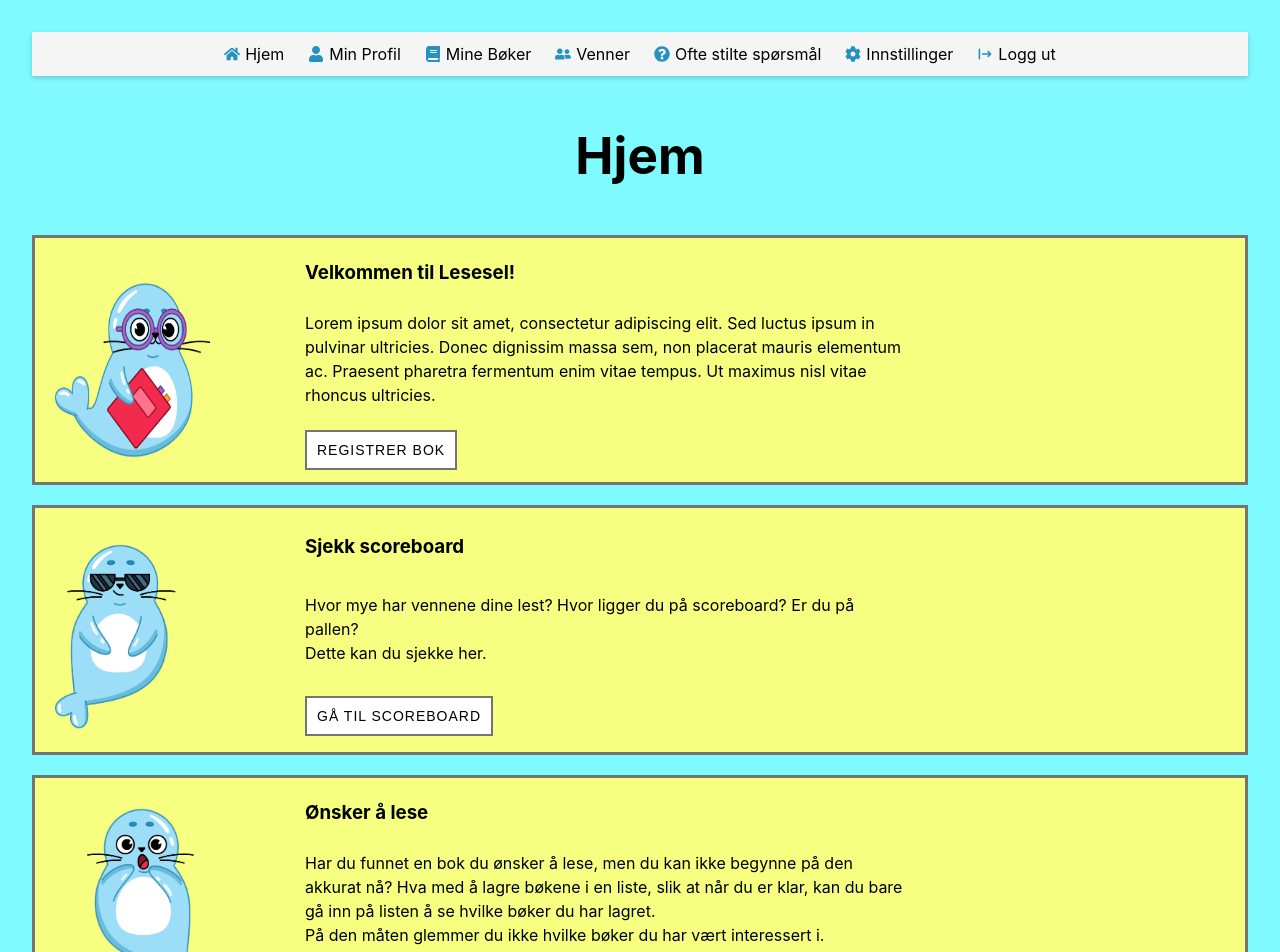
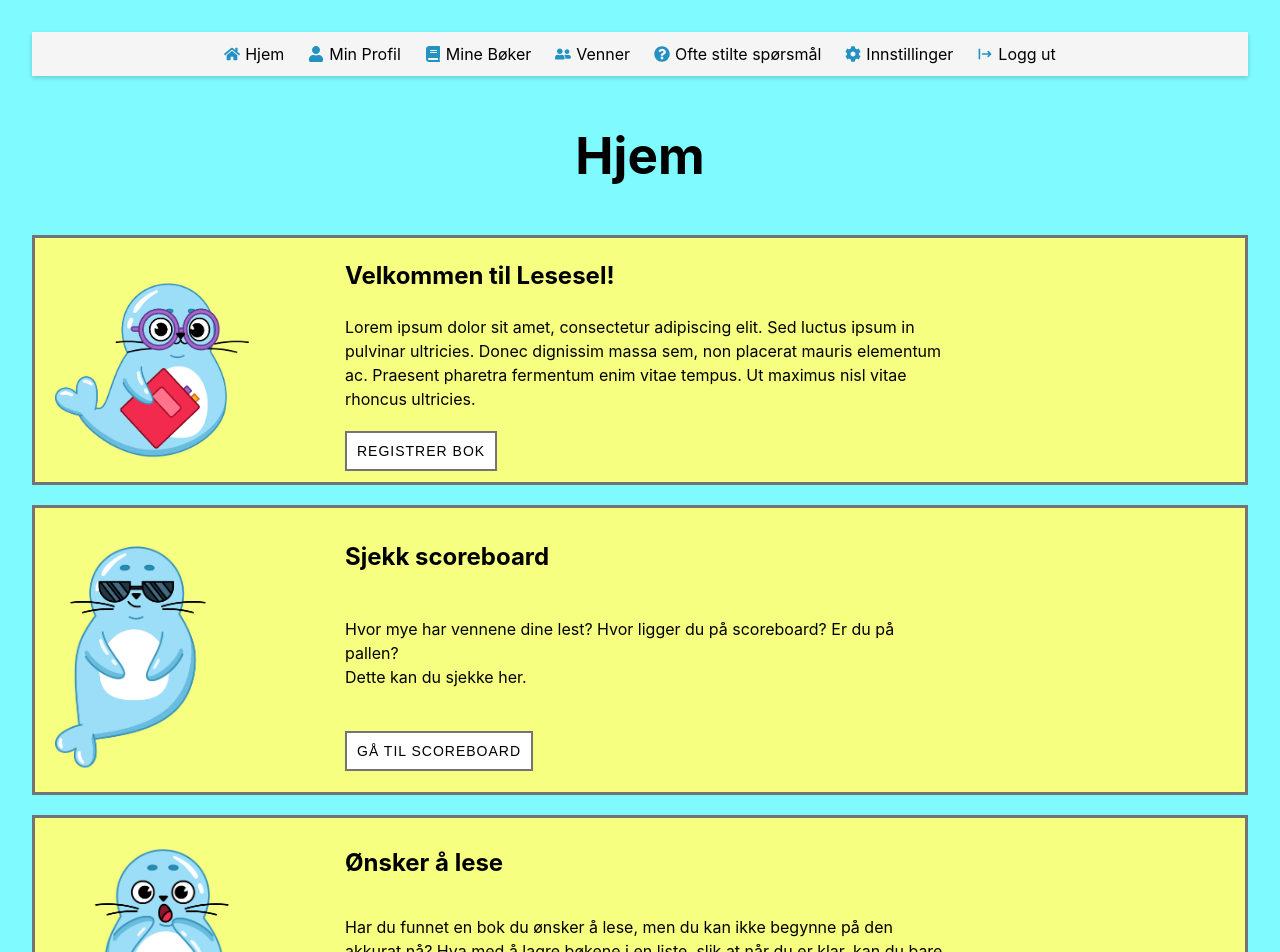
Before and after one commit to omrosand/lesesel, a React (Vite) app: page / in a window 1280 px wide. Shown: the top 952 px of the page. Built offline with nearby package versions, Linux system fonts and the light colour scheme.

Commit message:
seo fixes

```diff
--- a/index.html
+++ b/index.html
@@ -1,13 +1,18 @@
 <!DOCTYPE html>
 <html lang="en">
+
 <head>
   <meta charset="UTF-8" />
   <link rel="icon" type="image/svg+xml" href="/vite.svg" />
   <meta name="viewport" content="width=device-width, initial-scale=1.0" />
+  <meta name="description"
+    content="Lesesel er en nettside for barneskoleelever. Her kan du registrere bøker, vinne digitale trofeer, legge til venner og konkurrere med dem." />
   <title>Lesesel</title>
 </head>
+
 <body>
   <div id="root"></div>
   <script type="module" src="/src/main.jsx"></script>
 </body>
+
 </html>
--- a/src/App.css
+++ b/src/App.css
@@ -196,7 +196,7 @@ article {
 
 .homeCard img {
   margin: 20px;
-  max-width: 20vh;
+  max-width: 25vh;
   height: auto;
   width: 100%;
 }
--- a/src/pages/Home.jsx
+++ b/src/pages/Home.jsx
@@ -6,9 +6,9 @@ const Home = () => {
       <h1>Hjem</h1>
       <ul children="homeCardList">
         <li className="homeCard">
-          <img src="/src/img/Sel11.png" />
+          <img src="/src/img/Sel11.png" alt="sel med bok"/>
           <article>
-            <h3>Velkommen til Lesesel!</h3>
+            <h2>Velkommen til Lesesel!</h2>
             <p>
               Lorem ipsum dolor sit amet, consectetur adipiscing elit. Sed
               luctus ipsum in pulvinar ultricies. Donec dignissim massa sem, non
@@ -24,9 +24,9 @@ const Home = () => {
         </li>
 
         <li className="homeCard">
-          <img src="/src/img/Sel7.png" />
+          <img src="/src/img/Sel7.png" alt="sel med solbriller" />
           <article>
-            <h3>Sjekk scoreboard</h3>
+            <h2>Sjekk scoreboard</h2>
             <p>
               Hvor mye har vennene dine lest? Hvor ligger du på scoreboard? Er du på pallen?  <br/>
               Dette kan du sjekke her.
@@ -39,9 +39,9 @@ const Home = () => {
           </article>
         </li>
         <li className="homeCard">
-          <img src="/src/img/Sel6.png" />
+          <img src="/src/img/Sel6.png" alt="sel med sjokkert ansikt" />
           <article>
-            <h3>Ønsker å lese</h3>
+            <h2>Ønsker å lese</h2>
             <p>
               Har du funnet en bok du ønsker å lese, men du kan ikke begynne på den akkurat nå?
               Hva med å lagre bøkene i en liste, slik at når du er klar, kan du bare gå inn på listen å se hvilke bøker du har lagret. <br/>
--- a/src/pages/MyBooks.jsx
+++ b/src/pages/MyBooks.jsx
@@ -7,17 +7,17 @@ const MyBooks = () => {
       <section>
         <ul className="cardList">
           <li className="card">
-            <img src="../src/img/Sel11.png" />
+            <img src="../src/img/Sel11.png" alt="sel med bok"/>
             <button>
               <Link to="/registrerbok">Registrer bok</Link>
             </button>
           </li>
           <li className="card">
-            <img src="../src/img/Sel12.png" />
+            <img src="../src/img/Sel12.png" alt="sel som blunker"/>
             <button>Leste bøker</button>
           </li>
           <li className="card">
-            <img src="../src/img/Sel6.png" />
+            <img src="../src/img/Sel6.png" alt="sel med sjokkert ansikt"/>
             <button>Ønsker å lese</button>
           </li>
         </ul>
```
Lines whose indentation alone changed are shown as unchanged.
